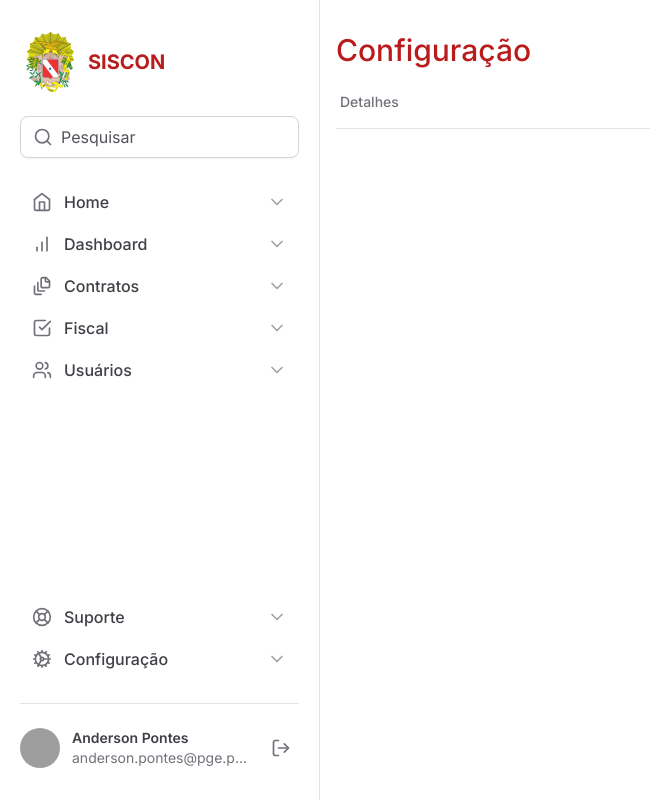
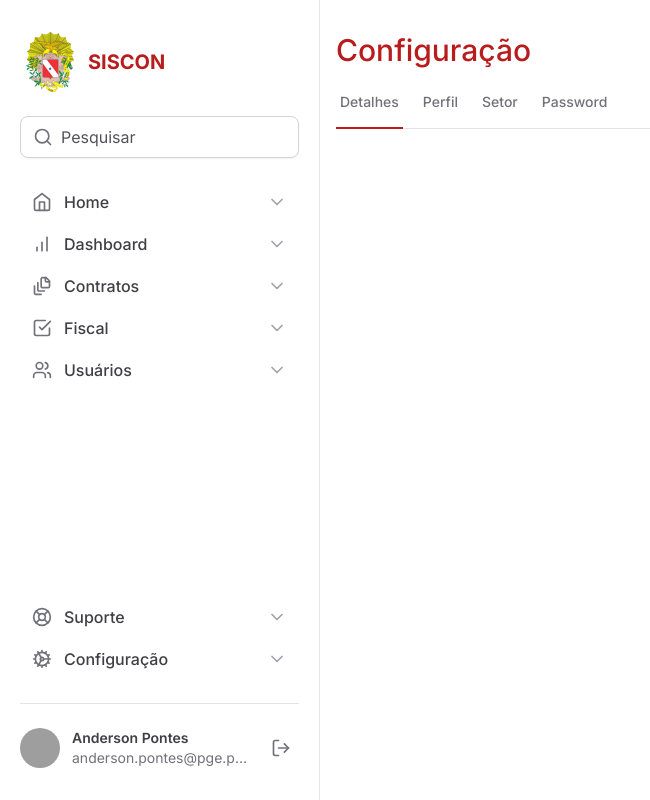
Before and after one commit to anderson-pontes/sigec-nextjs, a Next.js app: page / in a window 1280 px wide. Shown: the whole page, without its empty margins (0-650 px from the left). Built offline with nearby package versions, Linux system fonts and the light colour scheme; grey boxes are pictures that could not be loaded.

Commit message:
update TabItem

```diff
--- /dev/null
+++ b/src/components/SettingsTabs/TabItem.tsx
@@ -0,0 +1,20 @@
+'use client'
+import * as Tabs from '@radix-ui/react-tabs'
+export interface TabItemProps {
+  value: string
+  title: string
+  isSelected?: boolean
+}
+
+export function TabItem( { value, title, isSelected = false }: TabItemProps){
+  return (
+    <Tabs.Trigger
+    value={value}
+    className="relative px-1 pb-4 text-sm font-medium text-zinc-500 hover:text-red-600 data-[state=active]:text-red-700">
+      <span>{ title }</span>
+      {isSelected && (
+        <div className="absolute -bottom-px left-0 right-0 h-0.5 bg-red-700"/>
+      )}
+    </Tabs.Trigger>
+  )
+}
--- a/src/components/SettingsTabs/index.tsx
+++ b/src/components/SettingsTabs/index.tsx
@@ -1,13 +1,14 @@
 'use client'
-
 import * as Tabs from '@radix-ui/react-tabs';
+import { TabItem } from './TabItem';
 export function SettingsTabs() {
   return (
     <Tabs.Root >
       <Tabs.List className="mt-6 flex w-full items-center gap-4 border-b border-zinc-200">
-        <Tabs.Trigger value="detalhes" className="px-1 pb-4 text-sm font-medium text-zinc-500 hover:text-red-600">
-          <span>Detalhes</span>
-        </Tabs.Trigger>
+             <TabItem value="detalhes" title="Detalhes" isSelected />
+             <TabItem value="perfil" title="Perfil" />
+             <TabItem value="setor" title="Setor" />
+             <TabItem value="password" title="Password" />
       </Tabs.List>
     </Tabs.Root>
   )
```
